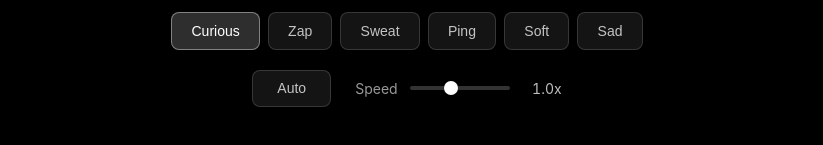
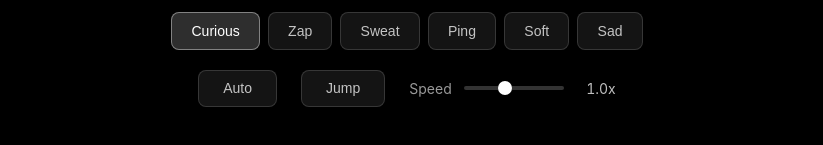
Before and after one commit to alexszczurek/star-motion-pack, a React (Vite) app: page / in a window 1280 px wide. Shown: the part 631-776 px from the top of the page, without its empty margins (233-1056 px from the left). Built offline with nearby package versions, Linux system fonts and the light colour scheme.

Commit message:
Add Jump button with warped squash-stretch play

```diff
--- a/src/App.css
+++ b/src/App.css
@@ -45,6 +45,12 @@
   transition: filter 0.8s ease;
   will-change: transform;
 }
+
+.star.jumping {
+  animation: none;
+  transform: none;
+}
+
 
 .star[data-mood="curious"] {
   --bob: 12px;
@@ -136,6 +142,32 @@
 }
 
 .star img.face.on { opacity: 1; }
+
+.star img.jumper {
+  position: absolute;
+  top: 0;
+  left: 50%;
+  width: auto;
+  height: 100%;
+  max-width: none;
+  object-fit: unset;
+  opacity: 0;
+  transform: translateX(-50%);
+  user-select: none;
+  -webkit-user-drag: none;
+  pointer-events: none;
+}
+
+.star img.jumper.on { opacity: 1; }
+
+.star.jumping .face,
+.star.jumping .pupils,
+.star.jumping .fx {
+  opacity: 0 !important;
+  visibility: hidden;
+  animation: none !important;
+}
+
 
 .star img.pupils {
   position: absolute;
@@ -415,7 +447,8 @@
 }
 
 .mood-btn,
-.auto-btn {
+.auto-btn,
+.jump-btn {
   padding: 0.6rem 1.2rem;
   font-size: 0.875rem;
   font-weight: 500;
@@ -428,7 +461,8 @@
 }
 
 .mood-btn:hover,
-.auto-btn:hover {
+.auto-btn:hover,
+.jump-btn:hover {
   background: rgba(255, 255, 255, 0.12);
   border-color: rgba(255, 255, 255, 0.25);
   color: #fff;
@@ -448,13 +482,29 @@
   justify-content: center;
 }
 
-.auto-btn { padding: 0.6rem 1.5rem; }
+.auto-btn,
+.jump-btn { padding: 0.6rem 1.5rem; }
 
 .auto-btn.active {
   background: rgba(255, 200, 100, 0.2);
   border-color: rgba(255, 200, 100, 0.5);
   color: #ffd080;
 }
+
+.jump-btn.active {
+  background: rgba(255, 180, 220, 0.2);
+  border-color: rgba(255, 180, 220, 0.5);
+  color: #ffc6e0;
+}
+
+.mood-btn:disabled,
+.auto-btn:disabled,
+.jump-btn:disabled {
+  opacity: 0.45;
+  cursor: default;
+  pointer-events: none;
+}
+
 
 .speed-control {
   display: flex;
@@ -527,4 +577,12 @@
     transform: translateX(-50%) !important;
   }
   .fx { display: none; }
+
+  .star.jumping {
+    animation: none !important;
+    transform: none !important;
+  }
+  .star img.jumper {
+    display: none !important;
+  }
 }
--- a/src/App.tsx
+++ b/src/App.tsx
@@ -14,13 +14,45 @@ const MOOD_IMAGES: Record<Mood, string> = {
   Sad: "/star/06-sad.png",
 }
 
+const JUMP_FRAMES = [
+  "/star/jump/01.webp",
+  "/star/jump/02.webp",
+  "/star/jump/03.webp",
+  "/star/jump/04.webp",
+  "/star/jump/05.webp",
+  "/star/jump/06.webp",
+  "/star/jump/07.webp",
+  "/star/jump/08.webp",
+]
+
+const JUMP_STEPS = [
+  { ms: 70, y: 0 },
+  { ms: 70, y: 0 },
+  { ms: 80, y: 4 },
+  { ms: 70, y: -48 },
+  { ms: 90, y: -108 },
+  { ms: 70, y: -48 },
+  { ms: 80, y: 6 },
+  { ms: 90, y: 0 },
+]
+
+function prefersReducedMotion() {
+  return typeof window !== "undefined" && window.matchMedia("(prefers-reduced-motion: reduce)").matches
+}
+
 function App() {
   const [mood, setMood] = useState<Mood>("Curious")
   const [isAuto, setIsAuto] = useState(false)
   const [speed, setSpeed] = useState(1)
   const [pop, setPop] = useState(false)
+  const [jumping, setJumping] = useState(false)
+  const [jumpFrame, setJumpFrame] = useState(0)
+  const [jumpY, setJumpY] = useState(0)
   const autoRef = useRef<number | null>(null)
   const firstMood = useRef(true)
+  const skipPop = useRef(false)
+  const speedRef = useRef(speed)
+  speedRef.current = speed
 
   useEffect(() => {
     document.documentElement.style.setProperty("--speed", String(speed))
@@ -33,11 +65,19 @@ function App() {
     })
     const pupils = new Image()
     pupils.src = "/star/01-curious-pupils.png"
+    JUMP_FRAMES.forEach((src) => {
+      const img = new Image()
+      img.src = src
+    })
   }, [])
 
   useEffect(() => {
     if (firstMood.current) {
       firstMood.current = false
+      return
+    }
+    if (skipPop.current) {
+      skipPop.current = false
       return
     }
     setPop(true)
@@ -67,25 +107,91 @@ function App() {
     }
   }, [isAuto, speed])
 
+  useEffect(() => {
+    if (!jumping) return
+
+    let cancelled = false
+    let timer = 0
+    let i = 0
+
+    const play = () => {
+      if (cancelled) return
+      setJumpFrame(i)
+      setJumpY(JUMP_STEPS[i].y)
+      const wait = JUMP_STEPS[i].ms / speedRef.current
+      timer = window.setTimeout(() => {
+        if (i >= JUMP_STEPS.length - 1) {
+          setJumping(false)
+          setJumpFrame(0)
+          setJumpY(0)
+          setMood("Curious")
+        } else {
+          i += 1
+          play()
+        }
+      }, wait)
+    }
+
+    play()
+    return () => {
+      cancelled = true
+      window.clearTimeout(timer)
+    }
+  }, [jumping])
+
   const handleMoodClick = (newMood: Mood) => {
+    if (jumping) return
     if (isAuto) setIsAuto(false)
     setMood(newMood)
   }
 
+  const handleJump = () => {
+    if (jumping) return
+    if (isAuto) setIsAuto(false)
+    skipPop.current = true
+    setMood("Curious")
+    if (prefersReducedMotion()) {
+      setJumping(false)
+      setJumpFrame(0)
+      setJumpY(0)
+      return
+    }
+    setJumpFrame(0)
+    setJumpY(0)
+    setJumping(true)
+  }
+
+  const starClass =
+    "star" +
+    (jumping ? " jumping" : "") +
+    (pop && !jumping ? " pop" : "")
+
   return (
     <div className="stage" data-mood={mood.toLowerCase()}>
       <div className="star-container">
-        <div className={pop ? "star pop" : "star"} data-mood={mood.toLowerCase()}>
+        <div className={starClass} data-mood={mood.toLowerCase()}>
           {MOODS.map((m) => (
             <img
               key={m}
               src={MOOD_IMAGES[m]}
               alt=""
-              className={"face face-" + m.toLowerCase() + (m === mood ? " on" : "")}
+              className={"face face-" + m.toLowerCase() + (m === mood && !jumping ? " on" : "")}
               draggable={false}
             />
           ))}
-          <img className={'pupils' + (mood === 'Curious' ? ' on' : '')} src="/star/01-curious-pupils.png" alt="" draggable={false} />
+          <img
+            className={"pupils" + (mood === "Curious" && !jumping ? " on" : "")}
+            src="/star/01-curious-pupils.png"
+            alt=""
+            draggable={false}
+          />
+          <img
+            className={"jumper" + (jumping ? " on" : "")}
+            src={JUMP_FRAMES[jumpFrame]}
+            alt=""
+            draggable={false}
+            style={{ transform: "translateX(-50%) translateY(" + jumpY + "px)" }}
+          />
           <div className="fx" aria-hidden>
             <span className="bit" />
             <span className="bit" />
@@ -95,7 +201,7 @@ function App() {
             <span className="bit" />
           </div>
         </div>
-        <p className="caption">{mood}</p>
+        <p className="caption">{jumping ? "Jump" : mood}</p>
       </div>
 
       <div className="controls">
@@ -103,9 +209,10 @@ function App() {
           {MOODS.map((m) => (
             <button
               key={m}
-              className={"mood-btn" + (mood === m ? " active" : "")}
+              className={"mood-btn" + (mood === m && !jumping ? " active" : "")}
               onClick={() => handleMoodClick(m)}
               type="button"
+              disabled={jumping}
             >
               {m}
             </button>
@@ -117,8 +224,18 @@ function App() {
             className={"auto-btn" + (isAuto ? " active" : "")}
             onClick={() => setIsAuto(!isAuto)}
             type="button"
+            disabled={jumping}
           >
             Auto
+          </button>
+
+          <button
+            className={"jump-btn" + (jumping ? " active" : "")}
+            onClick={handleJump}
+            type="button"
+            disabled={jumping}
+          >
+            Jump
           </button>
 
           <div className="speed-control">
```
